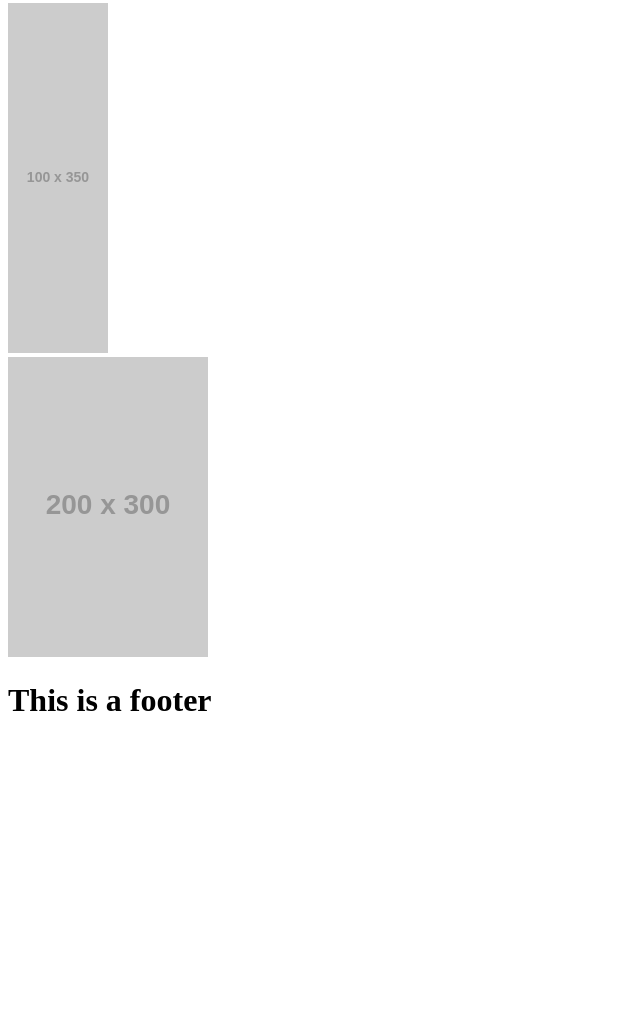
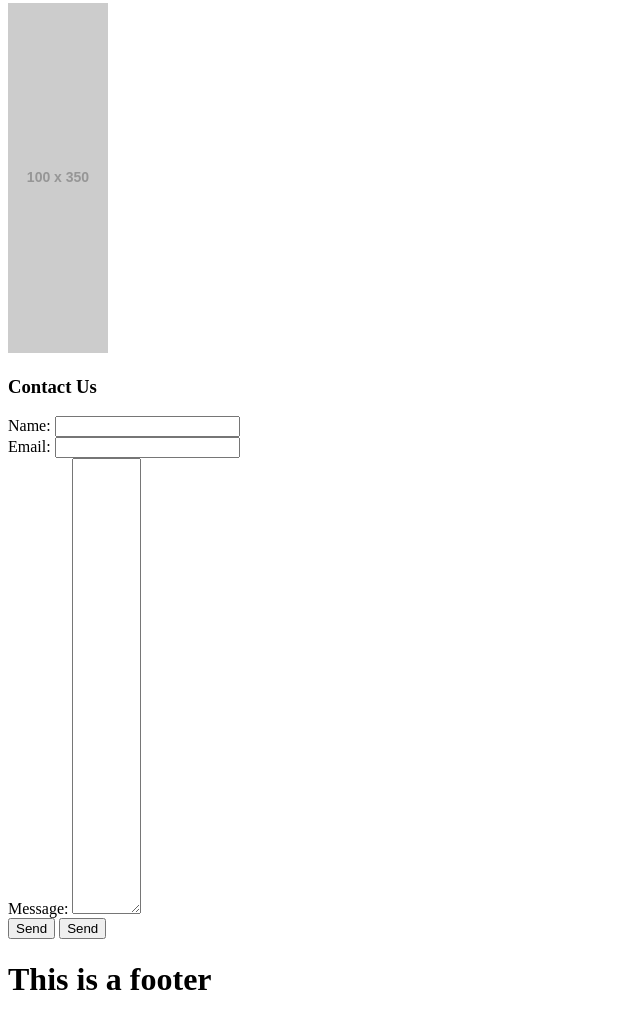
Before and after one commit to Andrewday40/simple_page, a website: page public/html/contact.html in a window 1280 px wide. Shown: the part 217-1236 px from the top of the page, without its empty margins (0-640 px from the left). Before the commit the page ends 958 px from the top, so only its background shows below. Drawn offline with Linux system fonts and the light colour scheme; placeholder pictures from the web are drawn by us.

Commit message:
added a basic contact form, and stubbed out the server route

```diff
--- a/index.js
+++ b/index.js
@@ -14,5 +14,8 @@ server.get('/contact', function(request, response){
   response.sendFile('public/html/contact.html', {root: __dirname});
 });
 
+server.post('/contact', function(request, response){
+  response.send('hello');
+});
 
 server.listen(8080);
--- a/public/html/contact.html
+++ b/public/html/contact.html
@@ -30,11 +30,26 @@
     </div>
     <!-- social media links -->
     <div>
-      <img src="http://placehold.it/200x300" alt="email form" />
+      <form action="/contact" method='POST'>
+        <h3>Contact Us</h3>
+        <label for="name">Name:</label>
+        <input type="text" name="name" required>
+        <br>
+        <label for="email">Email:</label>
+        <input type="email" name="email" required>
+        <br>
+        <label for="message">Message:</label>
+        <textarea name="message" rows='30' cols="6" required></textarea>
+        <br>
+        <button type="submit">Send</button>
+        <input type="submit" value="Send">
+      </form>
     </div>
     <!-- email form -->
     <div>
-      <h1>This is a footer</h1>
+      <footer>
+        <h1>This is a footer</h1>
+      </footer>
     </div>
     <!-- footer -->
   </body>
```
